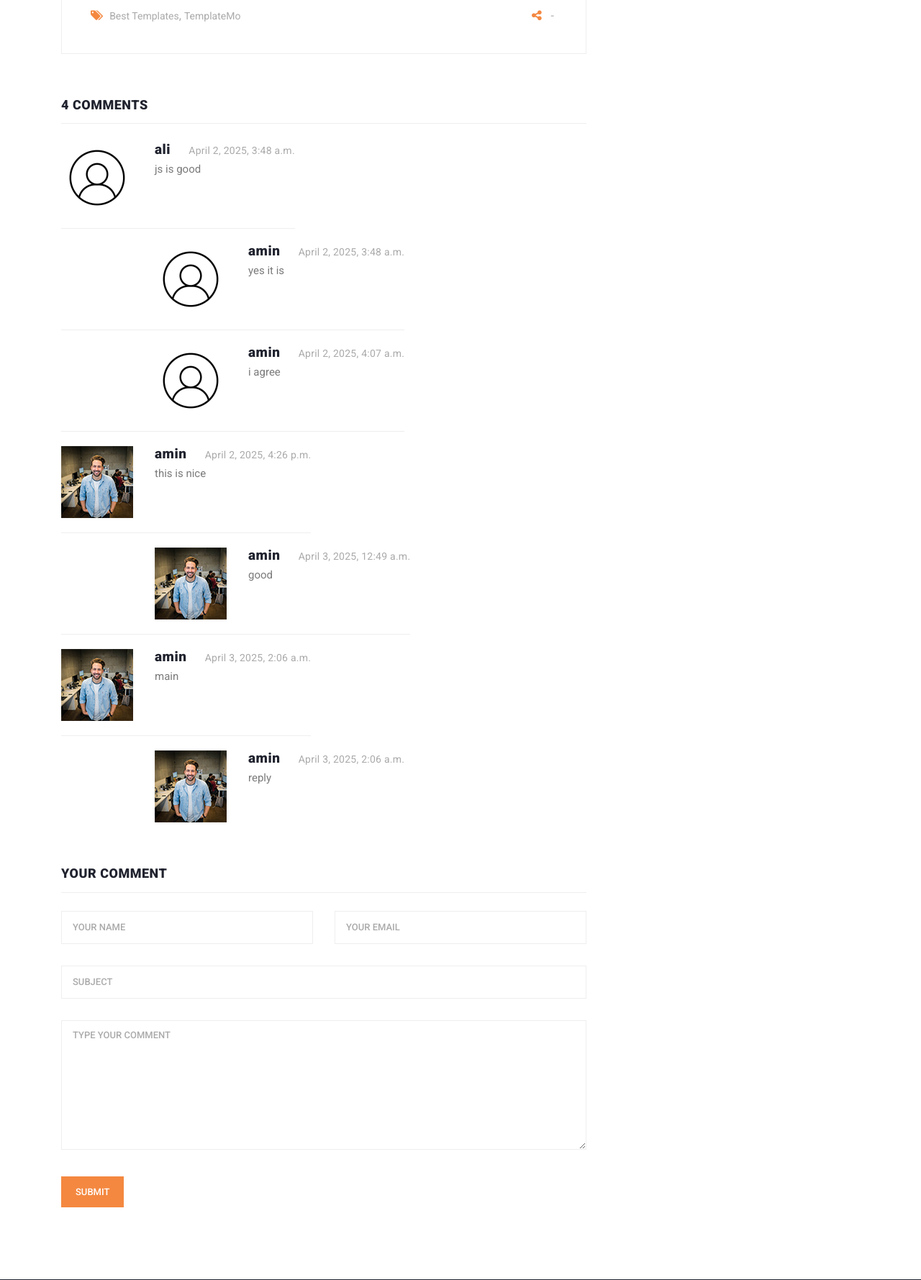
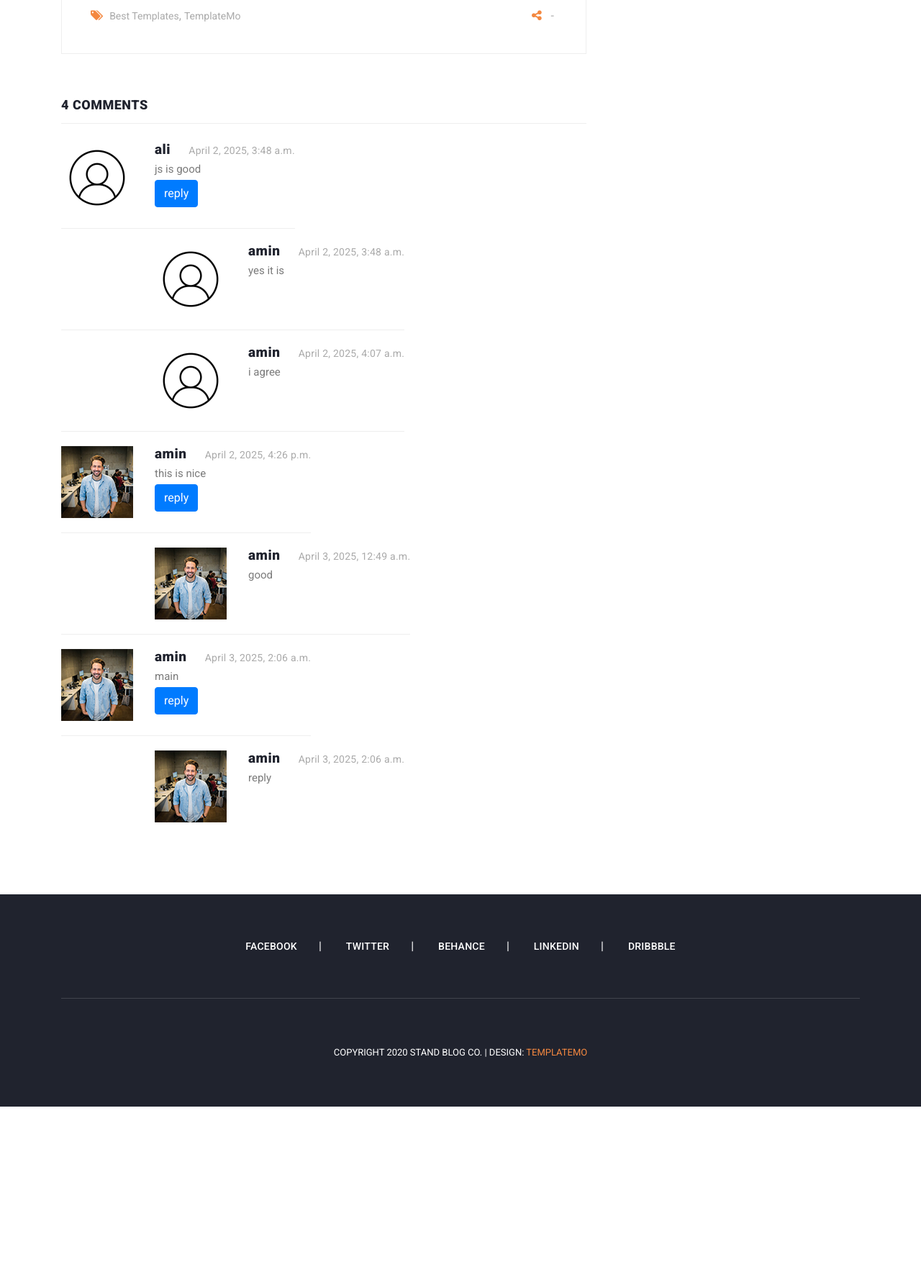
Before and after one commit to AminServerSide/Django-blog, a Django app: a page that uses blog/templates/blog/article_detail.html in a window 1280 px wide. Shown: the part 1661-3440 px from the top of the page at 72% size. After the commit the page ends 3199 px from the top, so only its background shows below. Run offline with Django 5.2, Linux system fonts and the light colour scheme; data comes from the database, SQL or seed files in the repository; both versions use the stored data as it was after the commit; some libraries are stand-ins or nearby versions.

Commit message:
add rpley comment

```diff
--- a/blog/templates/blog/article_detail.html
+++ b/blog/templates/blog/article_detail.html
@@ -84,6 +84,7 @@
                               <div class="right-content">
                                 <h4>{{ comment.user.username }} <span>{{ comment.created }}</span></h4>
                                 <p>{{ comment.body }}</p>
+                                  <button onclick="set_value({{ comment.id }})" class="btn btn-primary" >reply</button>
                               </div>
                             </li>
                               {% for reply in comment.replies.all %}
@@ -108,32 +109,21 @@
                   </div>
                 </div>
 
-                <div class="col-lg-12">
+
+              {% if request.user.is_authenticated %}
+                  <div class="col-lg-12">
                   <div class="sidebar-item submit-comment">
                     <div class="sidebar-heading">
                       <h2>Your comment</h2>
                     </div>
                     <div class="content">
                       <form id="comment" action="#" method="post">
+                          {% csrf_token  %}
                         <div class="row">
-                          <div class="col-md-6 col-sm-12">
-                            <fieldset>
-                              <input name="name" type="text" id="name" placeholder="Your name" required="">
-                            </fieldset>
-                          </div>
-                          <div class="col-md-6 col-sm-12">
-                            <fieldset>
-                              <input name="email" type="text" id="email" placeholder="Your email" required="">
-                            </fieldset>
-                          </div>
-                          <div class="col-md-12 col-sm-12">
-                            <fieldset>
-                              <input name="subject" type="text" id="subject" placeholder="Subject">
-                            </fieldset>
-                          </div>
+                            <input type="hidden" id="parent_id" name="parent_id" value="">
                           <div class="col-lg-12">
                             <fieldset>
-                              <textarea name="message" rows="6" id="message" placeholder="Type your comment" required=""></textarea>
+                              <textarea name="body" rows="6" id="body" placeholder="Type your comment" required=""></textarea>
                             </fieldset>
                           </div>
                           <div class="col-lg-12">
@@ -146,7 +136,7 @@
                     </div>
                   </div>
                 </div>
-
+              {% endif %}
               </div>
             </div>
           </div>
@@ -154,5 +144,11 @@
         </div>
       </div>
     </section>
+    <script>
 
+    function set_value(id){
+        document.getElementById('parent_id').value = id;
+        window.location.href= "#body"
+    }
+    </script>
 {% endblock %}
--- a/blog/views.py
+++ b/blog/views.py
@@ -1,11 +1,20 @@
 from django.shortcuts import render , get_object_or_404
-from blog.models import Article , Category
+from blog.models import Article , Category , Comment
 from django.core.paginator import Paginator
 
 def article_detail(request, slug):
     article = get_object_or_404(Article, slug=slug)
-    return render(request, 'blog/article_detail.html', {'article':article})
 
+    if request.method == 'POST':
+        parent_id = request.POST.get('parent_id', None)
+        body = request.POST.get('body')
+
+        # Convert parent_id only if it's not empty
+        parent_id = int(parent_id) if parent_id and parent_id.isdigit() else None
+
+        Comment.objects.create(body=body, article=article, user=request.user, parent_id=parent_id)
+
+    return render(request, 'blog/article_detail.html', {'article': article})
 
 def article_list(request):
     articles = Article.objects.all()
```
Also changed, not shown: db.sqlite3.
